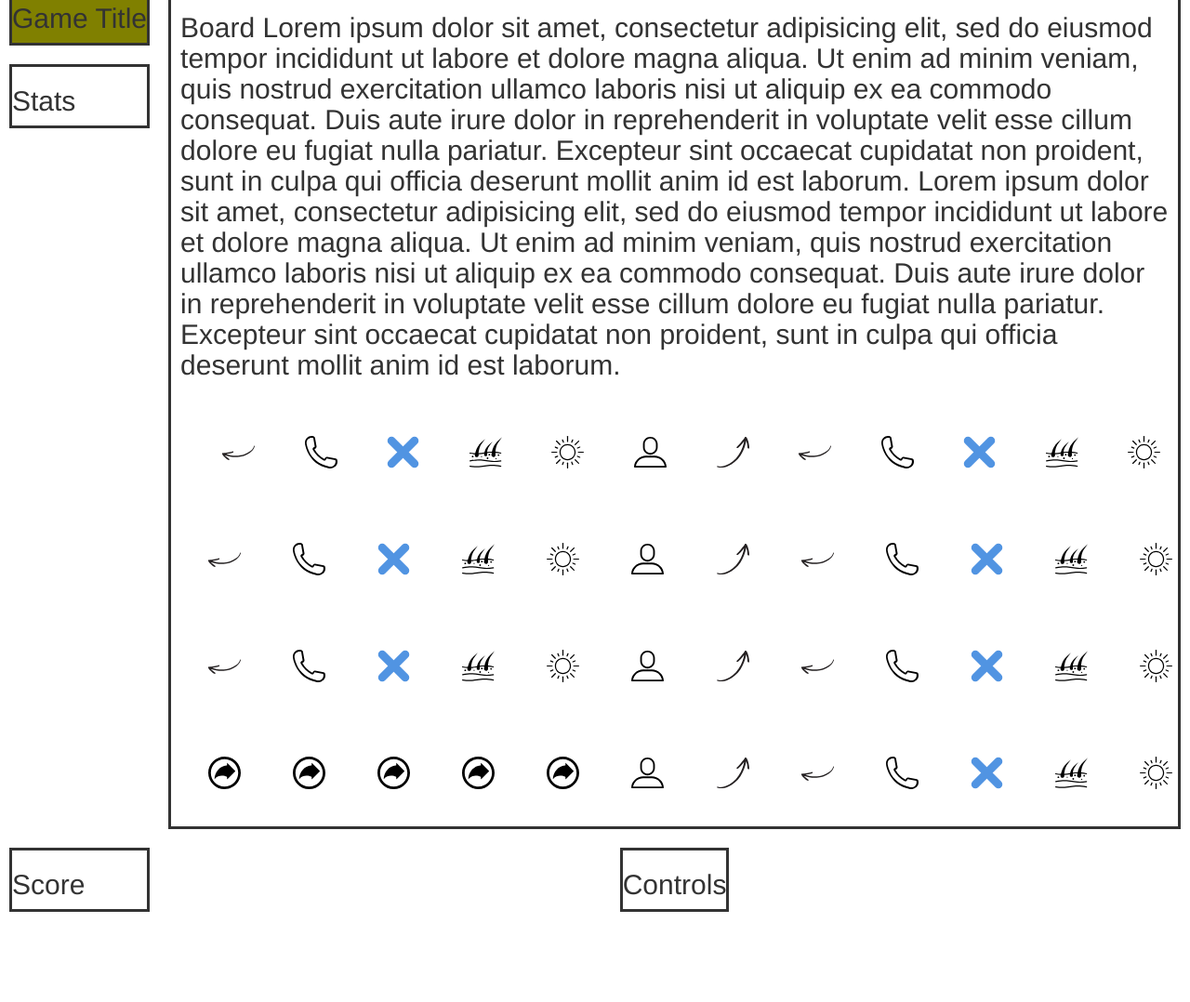
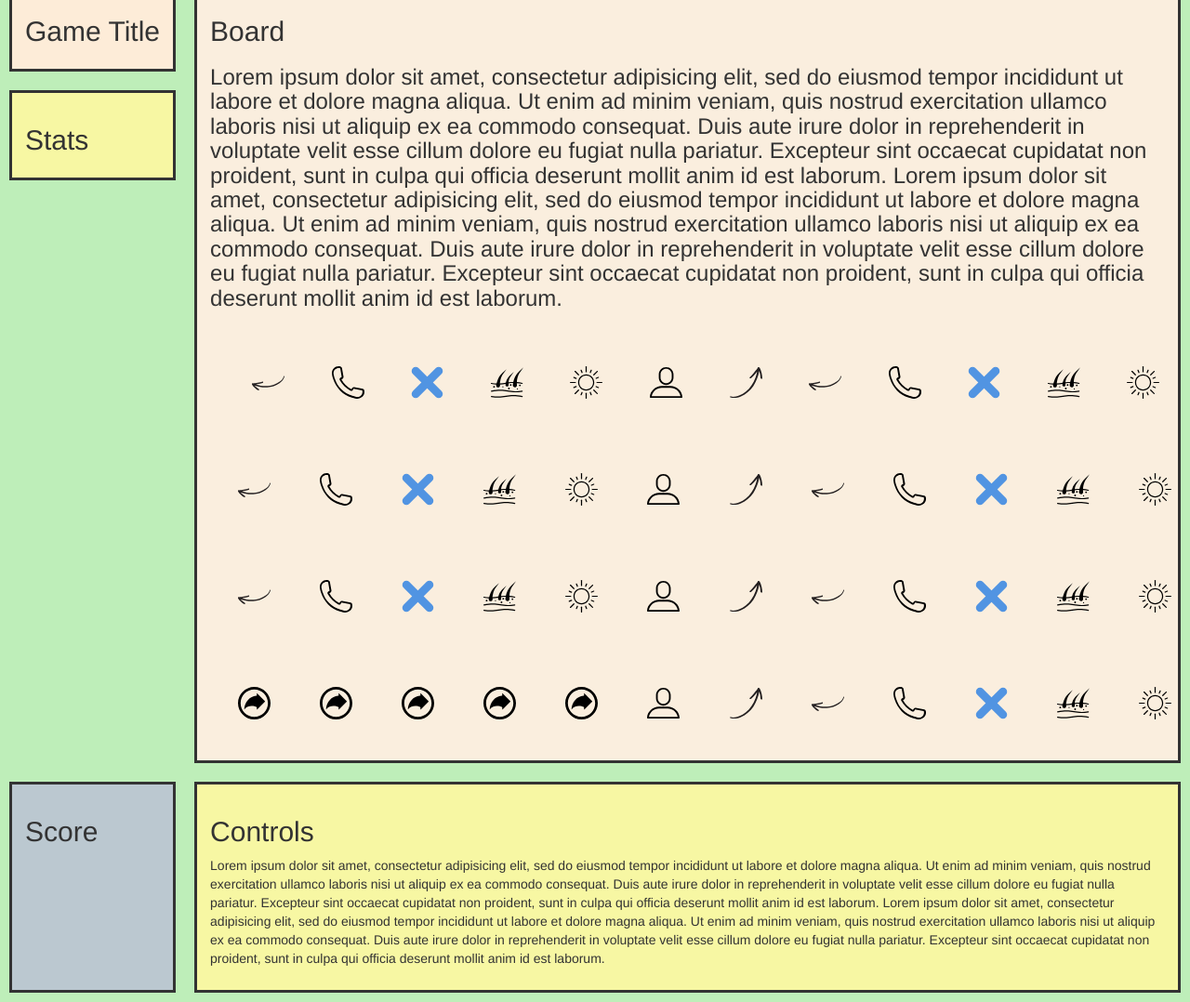
Before and after one commit to kyrylo0605/css-grid-w3c, a plain HTML site: page index.html in a window 1280 px wide. Shown: the part 30-1108 px from the top of the page at 93% size. Before the commit the page ends 1021 px from the top, so only its background shows below. Drawn offline with Linux system fonts and the light colour scheme.

Commit message:
change bg colors

```diff
--- a/index.html
+++ b/index.html
@@ -2,15 +2,16 @@
 <html>
 <head>
 	<title>css grid</title>
+    <link rel="stylesheet" type="text/css" href="bootstrap.min.css">
 	<link rel="stylesheet" type="text/css" href="main.css">
-    <link rel="stylesheet" type="text/css" href="bootstrap.min.css">
+
 </head>
 <body>
 	<div id="grid">
 		<div id="title"><h2>Game Title</h2></div>
 		<div id="score"><h2>Score</h2></div>
 		<div id="stats"><h2>Stats</h2></div>
-		<div id="board"><h2>Board Lorem ipsum dolor sit amet, consectetur adipisicing elit, sed do eiusmod
+		<div id="board"><h2>Board</h2><h3>Lorem ipsum dolor sit amet, consectetur adipisicing elit, sed do eiusmod
 		tempor incididunt ut labore et dolore magna aliqua. Ut enim ad minim veniam,
 		quis nostrud exercitation ullamco laboris nisi ut aliquip ex ea commodo
 		consequat. Duis aute irure dolor in reprehenderit in voluptate velit esse
@@ -20,76 +21,76 @@
 		quis nostrud exercitation ullamco laboris nisi ut aliquip ex ea commodo
 		consequat. Duis aute irure dolor in reprehenderit in voluptate velit esse
 		cillum dolore eu fugiat nulla pariatur. Excepteur sint occaecat cupidatat non
-		proident, sunt in culpa qui officia deserunt mollit anim id est laborum.</h2>
+		proident, sunt in culpa qui officia deserunt mollit anim id est laborum.</h3>
 
 
 		<section id="gridding">
 
     <div class="row">
 			<div class="container-fluid">
-        <div class="col-md-1 col-xs-6"><img src="assets/images/svg/arrow-order-pos.svg"></div>
-        <div class="col-md-1 col-xs-6"><img src="assets/images/svg/phone.svg"></div>
-        <div class="col-md-1 col-xs-6"><img src="assets/images/svg/close_menu.svg"></div>
-        <div class="col-md-1 col-xs-6"><img src="assets/images/svg/skin.svg"></div>
-        <div class="col-md-1 col-xs-6"><img src="assets/images/svg/sun.svg"></div>
-        <div class="col-md-1 col-xs-6"><img src="assets/images/svg/user.svg"></div>
-        <div class="col-md-1 col-xs-6"><img src="assets/images/svg/arrow-up-precise.svg"></div>
-        <div class="col-md-1 col-xs-6"><img src="assets/images/svg/arrow-order-pos.svg"></div>
-        <div class="col-md-1 col-xs-6"><img src="assets/images/svg/phone.svg"></div>
-        <div class="col-md-1 col-xs-6"><img src="assets/images/svg/close_menu.svg"></div>
-        <div class="col-md-1 col-xs-6"><img src="assets/images/svg/skin.svg"></div>
-        <div class="col-md-1 col-xs-6"><img src="assets/images/svg/sun.svg"></div>
+        <div class="col-md-1 col-xs-2"><img src="assets/images/svg/arrow-order-pos.svg"></div>
+        <div class="col-md-1 col-xs-2"><img src="assets/images/svg/phone.svg"></div>
+        <div class="col-md-1 col-xs-2"><img src="assets/images/svg/close_menu.svg"></div>
+        <div class="col-md-1 col-xs-2"><img src="assets/images/svg/skin.svg"></div>
+        <div class="col-md-1 col-xs-2"><img src="assets/images/svg/sun.svg"></div>
+        <div class="col-md-1 col-xs-2"><img src="assets/images/svg/user.svg"></div>
+        <div class="col-md-1 col-xs-2"><img src="assets/images/svg/arrow-up-precise.svg"></div>
+        <div class="col-md-1 col-xs-2"><img src="assets/images/svg/arrow-order-pos.svg"></div>
+        <div class="col-md-1 col-xs-2"><img src="assets/images/svg/phone.svg"></div>
+        <div class="col-md-1 col-xs-2"><img src="assets/images/svg/close_menu.svg"></div>
+        <div class="col-md-1 col-xs-2"><img src="assets/images/svg/skin.svg"></div>
+        <div class="col-md-1 col-xs-2"><img src="assets/images/svg/sun.svg"></div>
 
 			</div>
     </div>
 
     <div class="row">
-        <div class="col-md-1 col-xs-6"><img src="assets/images/svg/arrow-order-pos.svg"></div>
-        <div class="col-md-1 col-xs-6"><img src="assets/images/svg/phone.svg"></div>
-        <div class="col-md-1 col-xs-6"><img src="assets/images/svg/close_menu.svg"></div>
-        <div class="col-md-1 col-xs-6"><img src="assets/images/svg/skin.svg"></div>
-        <div class="col-md-1 col-xs-6"><img src="assets/images/svg/sun.svg"></div>
-        <div class="col-md-1 col-xs-6"><img src="assets/images/svg/user.svg"></div>
-        <div class="col-md-1 col-xs-6"><img src="assets/images/svg/arrow-up-precise.svg"></div>
-        <div class="col-md-1 col-xs-6"><img src="assets/images/svg/arrow-order-pos.svg"></div>
-        <div class="col-md-1 col-xs-6"><img src="assets/images/svg/phone.svg"></div>
-        <div class="col-md-1 col-xs-6"><img src="assets/images/svg/close_menu.svg"></div>
-        <div class="col-md-1 col-xs-6"><img src="assets/images/svg/skin.svg"></div>
-        <div class="col-md-1 col-xs-6"><img src="assets/images/svg/sun.svg"></div>
+        <div class="col-md-1 col-xs-2"><img src="assets/images/svg/arrow-order-pos.svg"></div>
+        <div class="col-md-1 col-xs-2"><img src="assets/images/svg/phone.svg"></div>
+        <div class="col-md-1 col-xs-2"><img src="assets/images/svg/close_menu.svg"></div>
+        <div class="col-md-1 col-xs-2"><img src="assets/images/svg/skin.svg"></div>
+        <div class="col-md-1 col-xs-2"><img src="assets/images/svg/sun.svg"></div>
+        <div class="col-md-1 col-xs-2"><img src="assets/images/svg/user.svg"></div>
+        <div class="col-md-1 col-xs-2"><img src="assets/images/svg/arrow-up-precise.svg"></div>
+        <div class="col-md-1 col-xs-2"><img src="assets/images/svg/arrow-order-pos.svg"></div>
+        <div class="col-md-1 col-xs-2"><img src="assets/images/svg/phone.svg"></div>
+        <div class="col-md-1 col-xs-2"><img src="assets/images/svg/close_menu.svg"></div>
+        <div class="col-md-1 col-xs-2"><img src="assets/images/svg/skin.svg"></div>
+        <div class="col-md-1 col-xs-2"><img src="assets/images/svg/sun.svg"></div>
 
 
     </div>
 
     <div class="row">
-        <div class="col-md-1 col-xs-6"><img src="assets/images/svg/arrow-order-pos.svg"></div>
-        <div class="col-md-1 col-xs-6"><img src="assets/images/svg/phone.svg"></div>
-        <div class="col-md-1 col-xs-6"><img src="assets/images/svg/close_menu.svg"></div>
-        <div class="col-md-1 col-xs-6"><img src="assets/images/svg/skin.svg"></div>
-        <div class="col-md-1 col-xs-6"><img src="assets/images/svg/sun.svg"></div>
-        <div class="col-md-1 col-xs-6"><img src="assets/images/svg/user.svg"></div>
-        <div class="col-md-1 col-xs-6"><img src="assets/images/svg/arrow-up-precise.svg"></div>
-        <div class="col-md-1 col-xs-6"><img src="assets/images/svg/arrow-order-pos.svg"></div>
-        <div class="col-md-1 col-xs-6"><img src="assets/images/svg/phone.svg"></div>
-        <div class="col-md-1 col-xs-6"><img src="assets/images/svg/close_menu.svg"></div>
-        <div class="col-md-1 col-xs-6"><img src="assets/images/svg/skin.svg"></div>
-        <div class="col-md-1 col-xs-6"><img src="assets/images/svg/sun.svg"></div>
+        <div class="col-md-1 col-xs-2"><img src="assets/images/svg/arrow-order-pos.svg"></div>
+        <div class="col-md-1 col-xs-2"><img src="assets/images/svg/phone.svg"></div>
+        <div class="col-md-1 col-xs-2"><img src="assets/images/svg/close_menu.svg"></div>
+        <div class="col-md-1 col-xs-2"><img src="assets/images/svg/skin.svg"></div>
+        <div class="col-md-1 col-xs-2"><img src="assets/images/svg/sun.svg"></div>
+        <div class="col-md-1 col-xs-2"><img src="assets/images/svg/user.svg"></div>
+        <div class="col-md-1 col-xs-2"><img src="assets/images/svg/arrow-up-precise.svg"></div>
+        <div class="col-md-1 col-xs-2"><img src="assets/images/svg/arrow-order-pos.svg"></div>
+        <div class="col-md-1 col-xs-2"><img src="assets/images/svg/phone.svg"></div>
+        <div class="col-md-1 col-xs-2"><img src="assets/images/svg/close_menu.svg"></div>
+        <div class="col-md-1 col-xs-2"><img src="assets/images/svg/skin.svg"></div>
+        <div class="col-md-1 col-xs-2"><img src="assets/images/svg/sun.svg"></div>
 
 
     </div>
 
     <div class="row">
-        <div class="col-md-1 col-xs-6"><img src="assets/images/svg/right-curved-arrow-in-a-circle.svg"></div>
-        <div class="col-md-1 col-xs-6"><img src="assets/images/svg/right-curved-arrow-in-a-circle.svg"></div>
-        <div class="col-md-1 col-xs-6"><img src="assets/images/svg/right-curved-arrow-in-a-circle.svg"></div>
-        <div class="col-md-1 col-xs-6"><img src="assets/images/svg/right-curved-arrow-in-a-circle.svg"></div>
-        <div class="col-md-1 col-xs-6"><img src="assets/images/svg/right-curved-arrow-in-a-circle.svg"></div>
-        <div class="col-md-1 col-xs-6"><img src="assets/images/svg/user.svg"></div>
-        <div class="col-md-1 col-xs-6"><img src="assets/images/svg/arrow-up-precise.svg"></div>
-        <div class="col-md-1 col-xs-6"><img src="assets/images/svg/arrow-order-pos.svg"></div>
-        <div class="col-md-1 col-xs-6"><img src="assets/images/svg/phone.svg"></div>
-        <div class="col-md-1 col-xs-6"><img src="assets/images/svg/close_menu.svg"></div>
-        <div class="col-md-1 col-xs-6"><img src="assets/images/svg/skin.svg"></div>
-        <div class="col-md-1 col-xs-6"><img src="assets/images/svg/sun.svg"></div>
+        <div class="col-md-1 col-xs-2"><img src="assets/images/svg/right-curved-arrow-in-a-circle.svg"></div>
+        <div class="col-md-1 col-xs-2"><img src="assets/images/svg/right-curved-arrow-in-a-circle.svg"></div>
+        <div class="col-md-1 col-xs-2"><img src="assets/images/svg/right-curved-arrow-in-a-circle.svg"></div>
+        <div class="col-md-1 col-xs-2"><img src="assets/images/svg/right-curved-arrow-in-a-circle.svg"></div>
+        <div class="col-md-1 col-xs-2"><img src="assets/images/svg/right-curved-arrow-in-a-circle.svg"></div>
+        <div class="col-md-1 col-xs-2"><img src="assets/images/svg/user.svg"></div>
+        <div class="col-md-1 col-xs-2"><img src="assets/images/svg/arrow-up-precise.svg"></div>
+        <div class="col-md-1 col-xs-2"><img src="assets/images/svg/arrow-order-pos.svg"></div>
+        <div class="col-md-1 col-xs-2"><img src="assets/images/svg/phone.svg"></div>
+        <div class="col-md-1 col-xs-2"><img src="assets/images/svg/close_menu.svg"></div>
+        <div class="col-md-1 col-xs-2"><img src="assets/images/svg/skin.svg"></div>
+        <div class="col-md-1 col-xs-2"><img src="assets/images/svg/sun.svg"></div>
 
 
     </div>
@@ -112,7 +113,17 @@
 
 
 	</div>
-		<div id="controls"><h2>Controls</h2></div>
+		<div id="controls"><h2>Controls</h2><p>Lorem ipsum dolor sit amet, consectetur adipisicing elit, sed do eiusmod
+        tempor incididunt ut labore et dolore magna aliqua. Ut enim ad minim veniam,
+        quis nostrud exercitation ullamco laboris nisi ut aliquip ex ea commodo
+        consequat. Duis aute irure dolor in reprehenderit in voluptate velit esse
+        cillum dolore eu fugiat nulla pariatur. Excepteur sint occaecat cupidatat non
+        proident, sunt in culpa qui officia deserunt mollit anim id est laborum. Lorem ipsum dolor sit amet, consectetur adipisicing elit, sed do eiusmod
+        tempor incididunt ut labore et dolore magna aliqua. Ut enim ad minim veniam,
+        quis nostrud exercitation ullamco laboris nisi ut aliquip ex ea commodo
+        consequat. Duis aute irure dolor in reprehenderit in voluptate velit esse
+        cillum dolore eu fugiat nulla pariatur. Excepteur sint occaecat cupidatat non
+        proident, sunt in culpa qui officia deserunt mollit anim id est laborum.</p></div>
 </div>
 </body>
 </html>
--- a/main.css
+++ b/main.css
@@ -1,5 +1,8 @@
 body {
   margin: 0;
+  padding: 0;
+  font-family: "Segoe UI"!important, sans-serif;
+  background-color: #beeeb9;
 }
 
 /**
@@ -40,12 +43,51 @@ body {
   grid-row: 1;
   border-style: solid;
   margin: 10px;
-  background-color: olive;
+  padding: 1em;
+  background-color: #fdecd8;
 }
-#score    { grid-column: 1; grid-row: 3; border-style: solid; margin: 10px; }
-#stats    { grid-column: 1; grid-row: 2; align-self: start; border-style: solid; margin: 10px; }
-#board    { grid-column: 2; grid-row: 1 / span 2;  border-style: solid; margin: 10px; padding: 10px;}
-#controls { grid-column: 2; grid-row: 3; justify-self: center; border-style: solid; margin: 10px; }
+#score    {
+  grid-column: 1;
+  grid-row: 3;
+  border-style: solid;
+  margin: 10px;
+  padding: 1em;
+  background-color: #bbc8d0;
+ }
+
+
+#stats    {
+  grid-column: 1;
+   grid-row: 2;
+   align-self: start;
+    border-style: solid;
+     margin: 10px;
+     padding: 1em;
+     background-color: #f7f7a3;
+   }
+
+
+#board    {
+
+  grid-column: 2;
+  grid-row: 1 / span 2;
+  border-style: solid;
+  margin: 10px;
+  padding: 1em;
+  background-color: #faeede;
+
+}
+
+
+#controls { grid-column: 2;
+ grid-row: 3;
+  justify-self: center;
+   border-style: solid;
+    margin: 10px;
+    padding: 1em;
+    background-color: #f7f7a3;
+ }
+
 
 
 @media (orientation: portrait) {
```
